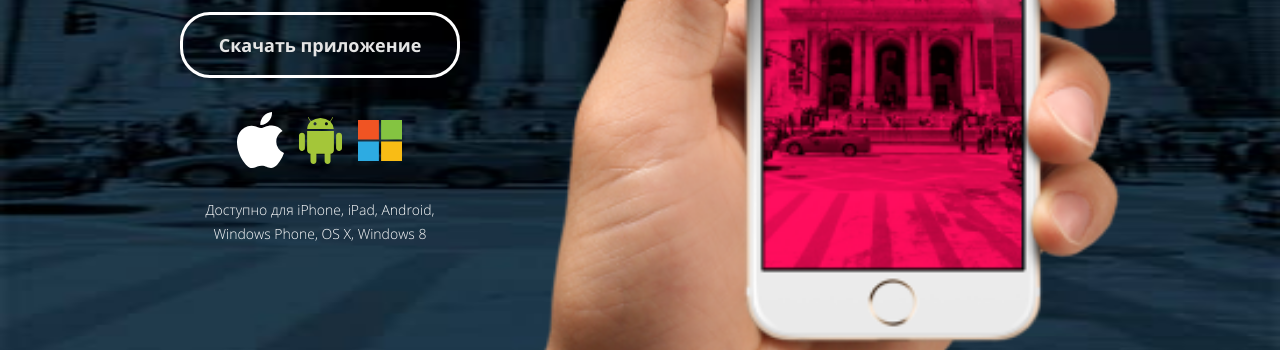
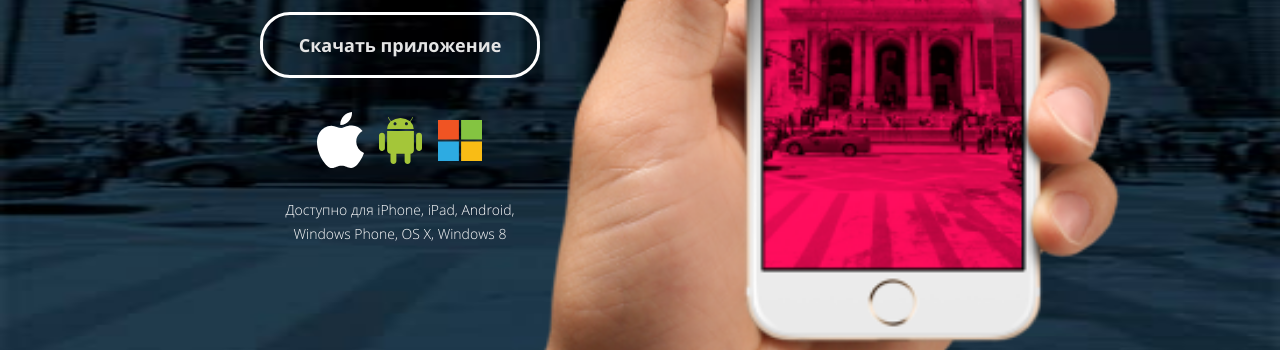
Before and after one commit to maxraw/365579-pink-24, a website: page source/index.html in a window 1280 px wide. Shown: the part 299-649 px from the top of the page. Drawn offline with nearby package versions, Linux system fonts and the light colour scheme; files that its build step writes are made by us from their sources.

Commit message:
Добавлен центровщик для блока promo

```diff
--- a/source/index.html
+++ b/source/index.html
@@ -39,6 +39,7 @@
       </div>
     </div>
     <section class="promo">
+      <div class="centerer-wrapper promo__wrapper">
         <h1 class="promo__title promo__title--index">Взгляните на жизнь иначе!</h1>
         <img class="promo__background" src="img/phone-promo.png" alt="Телефон в руке" width="320" height="286">
         <div class="apps">
@@ -60,6 +61,7 @@
           <p class="apps__description">
             Доступно для iPhone, iPad, Android, Windows Phone, OS X, Windows 8
           </p>
+        </div>
       </div>
     </section>
   </header>
--- a/source/less/blocks/promo.less
+++ b/source/less/blocks/promo.less
@@ -1,4 +1,4 @@
-.promo {
+.promo__wrapper {
   position: relative;
   overflow: hidden;
 
```
Lines whose indentation alone changed are shown as unchanged.
